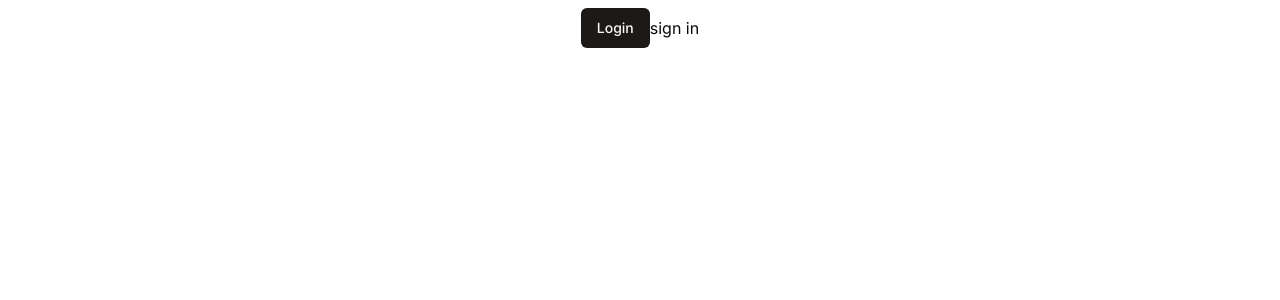
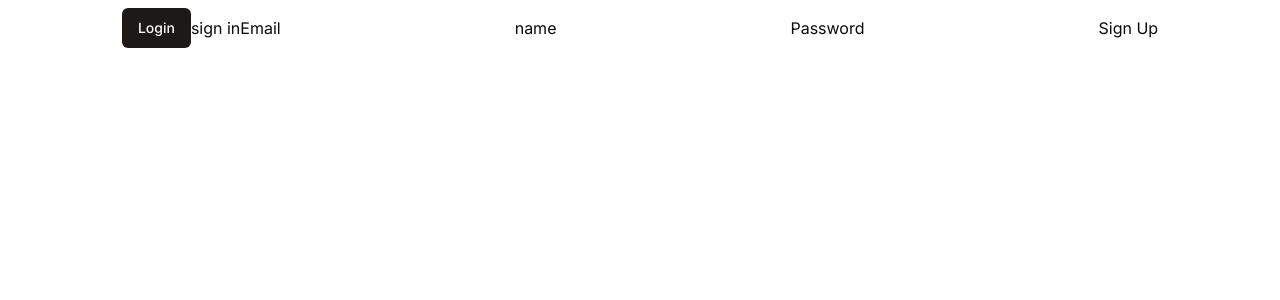
Before and after one commit to nosukeuehara/auth-prac, a Next.js app: page / in a window 1280 px wide. Shown: the top 300 px of the page. Built offline with nearby package versions, Linux system fonts and the light colour scheme; no server answers.

Commit message:
update : signup用のサーバーアクション作成

```diff
--- a/src/app/lib/actions.ts
+++ b/src/app/lib/actions.ts
@@ -1,19 +1,46 @@
+"use server"
 
 import { signIn } from '@/auth'
-export interface FormData {
+
+export interface User {
   email: string;
-  password: string;
+  name: string;
 };
 
-export async function authenticate(formData: FormData): Promise<FormData> {
+export interface FormData {
+  email: string,
+  name: string,
+  password: string
+}
+
+export async function authenticate(formData: FormData): Promise<User> {
   try {
     const isOk = await signIn("credentials", formData)
+    const userData: User = { email: formData.email, name: formData.name }
     if (isOk) {
-      return formData
+      return userData
     } else {
-      return { email: "", password: "" }
+      return { email: "", name: "" }
     }
   } catch (error) {
     throw error
   }
 }
+
+export async function signup(formData: FormData): Promise<any> {
+  try {
+    const { email, name, password } = formData
+    const res = await fetch(`http://localhost:3000/api/createUser`, {
+      method: "POST",
+      headers: {
+        'Content-Type': 'application/json',
+      },
+      body: JSON.stringify({ email: email, name: name, password: password }),
+    }).then(async (res) => await res.json())
+    if (res.status === 200) return { data: { email: res.data.email, name: res.data.name }, message: res.message }
+  } catch (error) {
+    throw error
+  } finally {
+    return { email: "", name: "" }
+  }
+}
--- a/src/app/page.tsx
+++ b/src/app/page.tsx
@@ -1,7 +1,9 @@
 "use client";
 
 import Login from "@/components/login";
+import { SignUp } from "@/components/signup-form";
 import { signIn, signOut, useSession } from "next-auth/react";
+import { signup } from "./lib/actions";
 
 export type User = {
   email: string;
@@ -25,6 +27,30 @@ export default function Home() {
         <Login />
       </form>
       <button onClick={() => signIn()}>sign in</button>
+      <form
+        action={async (formData) => {
+          const rawFormData = {
+            email: formData.get("email")! as string,
+            name: formData.get("name")! as string,
+            password: formData.get("password")! as string,
+          };
+          const res = await signup(rawFormData);
+        }}
+      >
+        <label>
+          Email
+          <input name="email" type="email" />
+        </label>
+        <label>
+          name
+          <input name="name" type="text" />
+        </label>
+        <label>
+          Password
+          <input name="password" type="password" />
+        </label>
+        <button type="submit">Sign Up</button>
+      </form>
     </div>
   );
 }
```
